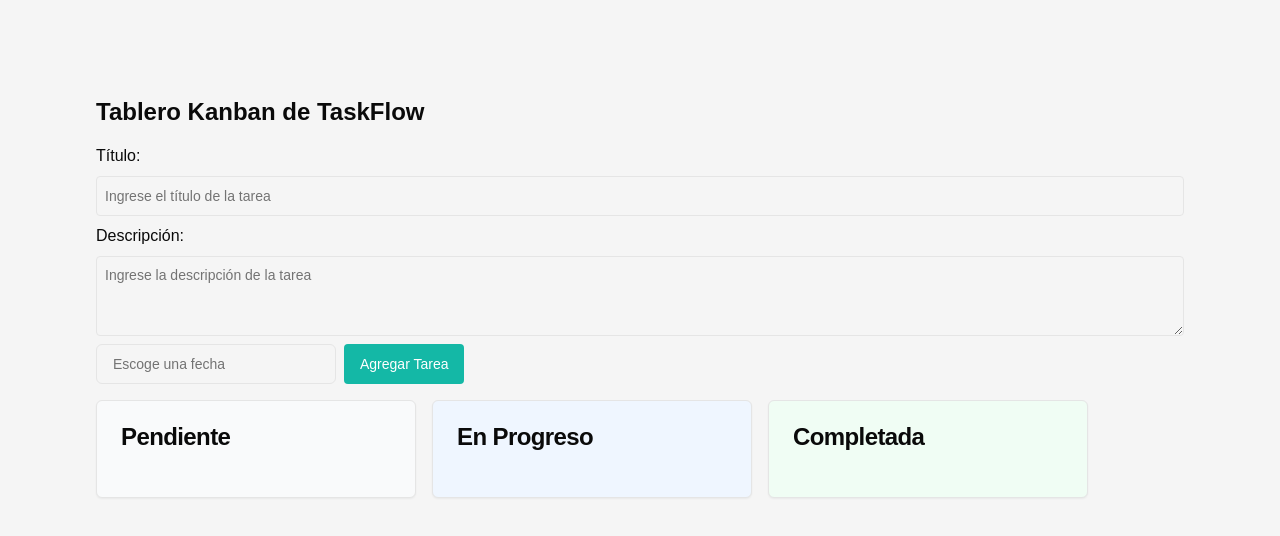
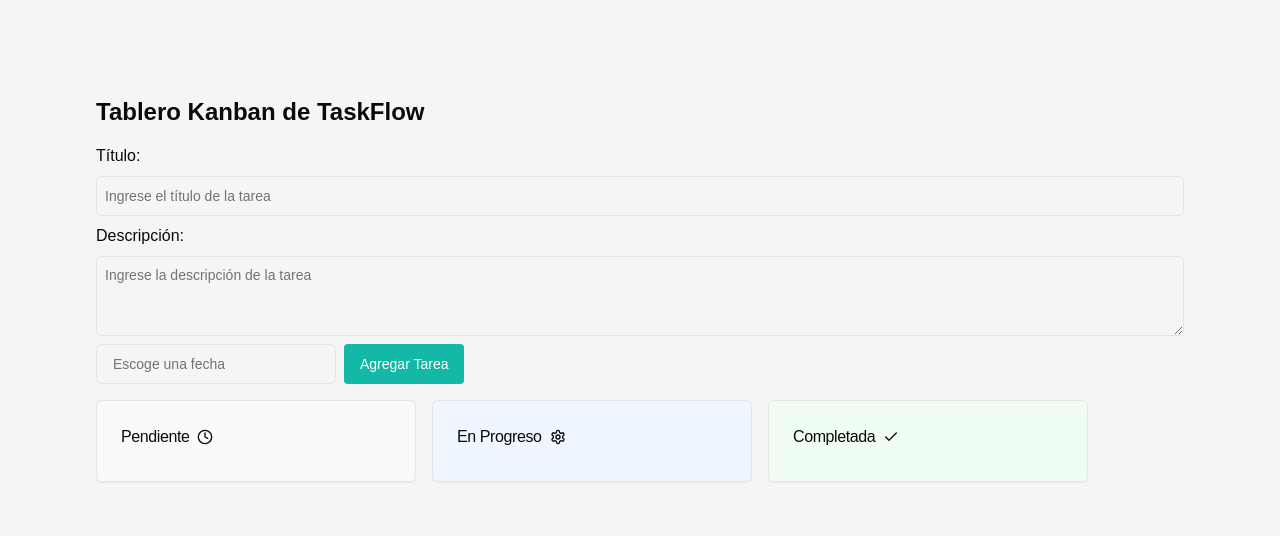
Before and after one commit to KaicerPirata/UCC-GO, a Next.js app: page / in a window 1280 px wide. Shown: the top 536 px of the page. Built offline with nearby package versions, Linux system fonts and the light colour scheme.

Commit message:
que cada titulo tenga a un lado cada sinbolo al que le pertenece

```diff
--- a/src/app/page.tsx
+++ b/src/app/page.tsx
@@ -63,28 +63,22 @@
 
   const moveTask = (taskTitle: string, from: string, to: string) => {
     let taskToMove: Task | undefined;
-
-    // Function to remove task from a column
-    const removeTask = (column: string) => {
-      if (column === 'Pendiente') {
-        setPendingTasks(pendingTasks.filter(task => task.title !== taskTitle));
-      } else if (column === 'En Progreso') {
-        setInProgressTasks(inProgressTasks.filter(task => task.title !== taskTitle));
-      } else if (column === 'Completada') {
-        setCompletedTasks(completedTasks.filter(task => task.title !== taskTitle));
-      }
-    };
+    let taskList: Task[] = [];
 
     if (from === 'Pendiente') {
-      taskToMove = pendingTasks.find(task => task.title === taskTitle);
+      taskList = pendingTasks;
+      setPendingTasks(pendingTasks.filter(task => task.title !== taskTitle));
     } else if (from === 'En Progreso') {
-      taskToMove = inProgressTasks.find(task => task.title === taskTitle);
+      taskList = inProgressTasks;
+      setInProgressTasks(inProgressTasks.filter(task => task.title !== taskTitle));
     } else if (from === 'Completada') {
-      taskToMove = completedTasks.find(task => task.title === taskTitle);
+      taskList = completedTasks;
+      setCompletedTasks(completedTasks.filter(task => task.title !== taskTitle));
     }
 
+    taskToMove = taskList.find(task => task.title === taskTitle);
+
     if (taskToMove) {
-      removeTask(from); // Remove from original column
       if (to === 'Pendiente') {
         setPendingTasks([...pendingTasks, taskToMove]);
       } else if (to === 'En Progreso') {
@@ -184,6 +178,7 @@
             moveTask={moveTask}
             confirmDeleteTask={confirmDeleteTask}
             columnId="Pendiente"
+            icon={<Clock className="h-4 w-4"/>}
           />
           <KanbanColumn
             title="En Progreso"
@@ -191,6 +186,7 @@
             moveTask={moveTask}
             confirmDeleteTask={confirmDeleteTask}
             columnId="En Progreso"
+            icon={<Settings className="h-4 w-4"/>}
           />
           <KanbanColumn
             title="Completada"
@@ -198,6 +194,7 @@
             moveTask={moveTask}
             confirmDeleteTask={confirmDeleteTask}
             columnId="Completada"
+            icon={<Check className="h-4 w-4"/>}
           />
         </div>
 
@@ -231,9 +228,10 @@
   moveTask: (taskTitle: string, from: string, to: string) => void;
   confirmDeleteTask: (taskTitle: string, from: string) => void;
   columnId: string;
+  icon: React.ReactNode;
 }
 
-function KanbanColumn({title, tasks, moveTask, confirmDeleteTask, columnId}: KanbanColumnProps) {
+function KanbanColumn({title, tasks, moveTask, confirmDeleteTask, columnId, icon}: KanbanColumnProps) {
   const getColumnBackgroundColor = () => {
     switch (title) {
       case "Pendiente":
@@ -247,10 +245,35 @@
     }
   };
 
+  const getTooltipText = () => {
+    switch (title) {
+      case "Pendiente":
+        return "Tareas por hacer";
+      case "En Progreso":
+        return "Tareas en ejecución";
+      case "Completada":
+        return "Tareas finalizadas";
+      default:
+        return "";
+    }
+  };
+
   return (
     <Card className={`w-80 rounded-md shadow-sm ${getColumnBackgroundColor()}`}>
-      <CardHeader>
-        <CardTitle>{title}</CardTitle>
+      <CardHeader className="flex flex-row items-center justify-between space-y-0 pb-2">
+        <CardTitle className="text-md font-medium flex items-center gap-2">
+          {title}
+          <TooltipProvider>
+            <Tooltip>
+              <TooltipTrigger asChild>
+                {icon}
+              </TooltipTrigger>
+              <TooltipContent>
+                {getTooltipText()}
+              </TooltipContent>
+            </Tooltip>
+          </TooltipProvider>
+        </CardTitle>
       </CardHeader>
       <CardContent className="flex flex-col gap-2">
         {tasks.map((task, index) => (
```
